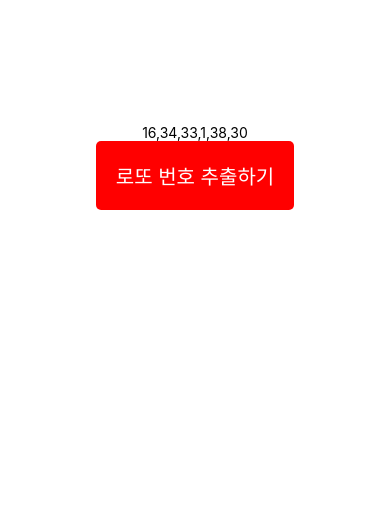
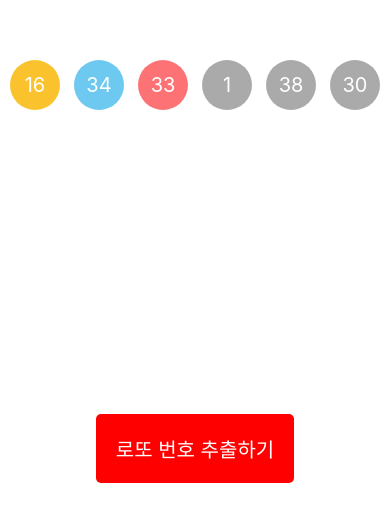
Before and after one commit to KPJ-project/RNSimpleLottoSample, a React Native app: screen / in a window 390 px wide. Shown: the part 255-776 px from the top of the page. Built offline with nearby package versions, Linux system fonts and the light colour scheme.

Commit message:
add lotto number design with color

```diff
--- a/App.js
+++ b/App.js
@@ -18,7 +18,7 @@ export default function App() {
       const lotto_num_with_comma = getLottoNumArray(lotto_num_array).join(",");
 
       if (!ALREADY_WON_LOTTO_NUMBER.includes(lotto_num_with_comma)) {
-        return lotto_num_with_comma;
+        return lotto_num_with_comma.split(",");
       }
     }
   };
@@ -32,16 +32,94 @@ export default function App() {
     return lotto_num_array;
   };
 
+  const getLottoNumberBackGroundColor = (lottoNumberIndex) => {
+    if (lottoNumberIndex == 0) {
+      return stylesLottoNumber.lottoNumberBackGroundColorFirtst;
+    } else if (lottoNumberIndex == 1) {
+      return stylesLottoNumber.lottoNumberBackGroundColorSecond;
+    } else if (lottoNumberIndex == 2) {
+      return stylesLottoNumber.lottoNumberBackGroundColorThird;
+    } else {
+      return stylesLottoNumber.lottoNumberBackgroundColorDefault;
+    }
+  };
+
+  const lottoNumberList = getLottoNum().map((lottoNum, index) => (
+    <View
+      key={index}
+      style={[
+        stylesLottoNumber.lottoNumberDefault,
+        getLottoNumberBackGroundColor(index),
+        // stylesLottoNumber.lottoNumberBackgroundColorDefault,
+      ]}
+    >
+      <Text style={stylesLottoNumber.lottoNumText}>{lottoNum}</Text>
+    </View>
+  ));
+
   return (
     <View style={styles.container}>
-      <Text>{getLottoNum()}</Text>
-      <TouchableOpacity onPress={() => setShow(!show)} style={styles.button}>
-        <Text style={styles.buttonText}>로또 번호 추출하기</Text>
-      </TouchableOpacity>
-      <StatusBar style="auto" />
+      <View style={stylesLottoNumber.container}>{lottoNumberList}</View>
+
+      <View style={stylesLottoButton.container}>
+        <TouchableOpacity
+          onPress={() => setShow(!show)}
+          style={stylesLottoButton.button}
+        >
+          <Text style={stylesLottoButton.text}>로또 번호 추출하기</Text>
+        </TouchableOpacity>
+      </View>
     </View>
   );
 }
+
+const stylesLottoButton = StyleSheet.create({
+  container: {
+    flex: 0.2,
+  },
+  text: {
+    fontSize: 20,
+    color: "#fff",
+  },
+  button: {
+    backgroundColor: "red",
+    padding: 20,
+    borderRadius: 5,
+  },
+});
+
+const stylesLottoNumber = StyleSheet.create({
+  container: {
+    flex: 0.8,
+    width: "100%",
+    flexDirection: "row",
+    justifyContent: "space-between",
+    alignItems: "center",
+  },
+  lottoNumberDefault: {
+    width: 50,
+    height: 50,
+    borderRadius: 50 / 2,
+    alignItems: "center",
+    justifyContent: "center",
+  },
+  lottoNumberBackgroundColorDefault: {
+    backgroundColor: "#aaaaaa",
+  },
+  lottoNumberBackGroundColorFirtst: {
+    backgroundColor: "#fac32d",
+  },
+  lottoNumberBackGroundColorSecond: {
+    backgroundColor: "#6dc9f0",
+  },
+  lottoNumberBackGroundColorThird: {
+    backgroundColor: "#fd7375",
+  },
+  lottoNumText: {
+    fontSize: 20,
+    color: "#fff",
+  },
+});
 
 const styles = StyleSheet.create({
   container: {
@@ -49,14 +127,6 @@ const styles = StyleSheet.create({
     backgroundColor: "#fff",
     alignItems: "center",
     justifyContent: "center",
-  },
-  button: {
-    backgroundColor: "red",
-    padding: 20,
-    borderRadius: 5,
-  },
-  buttonText: {
-    fontSize: 20,
-    color: "#fff",
+    margin: 10,
   },
 });
```
